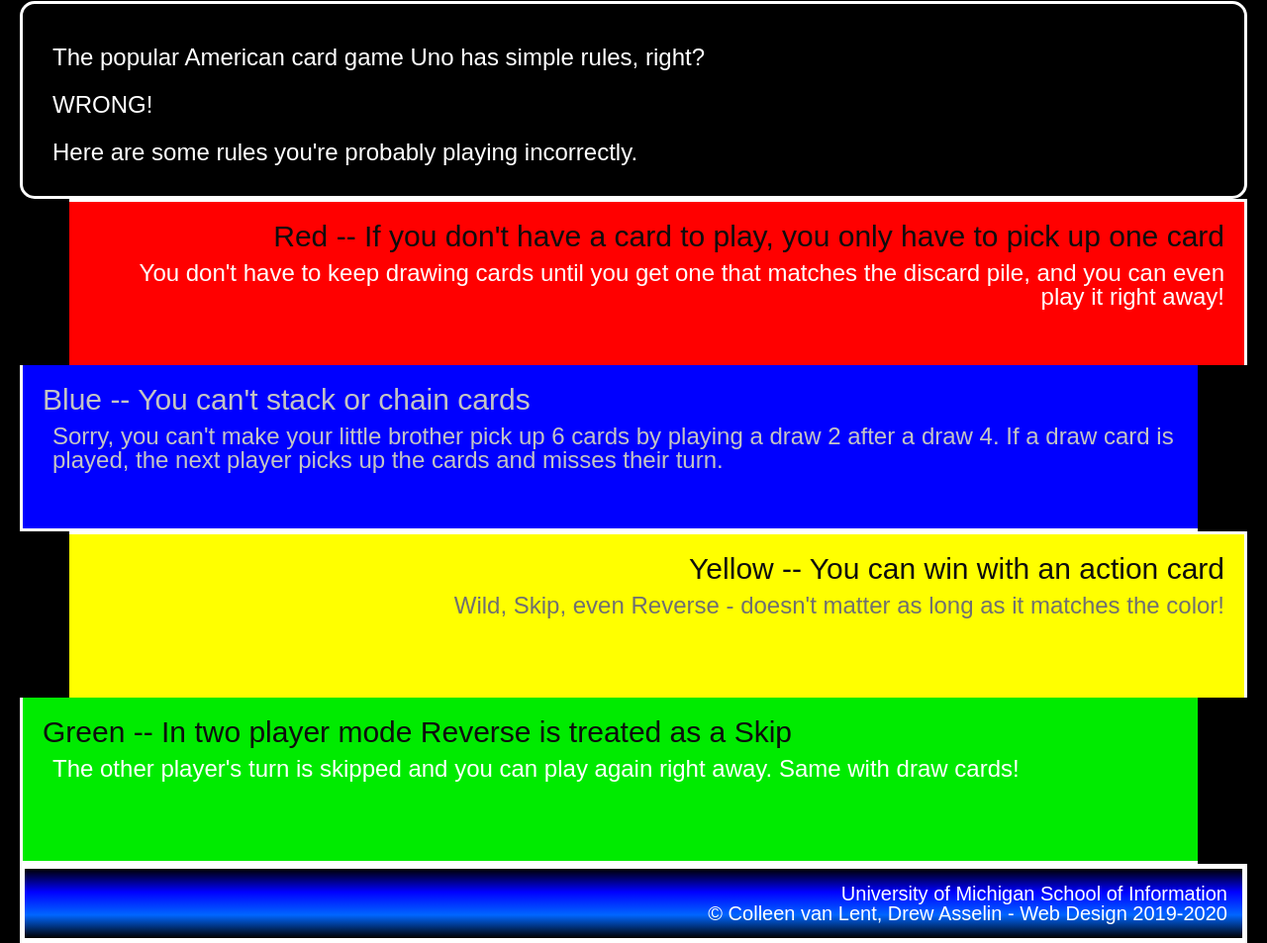
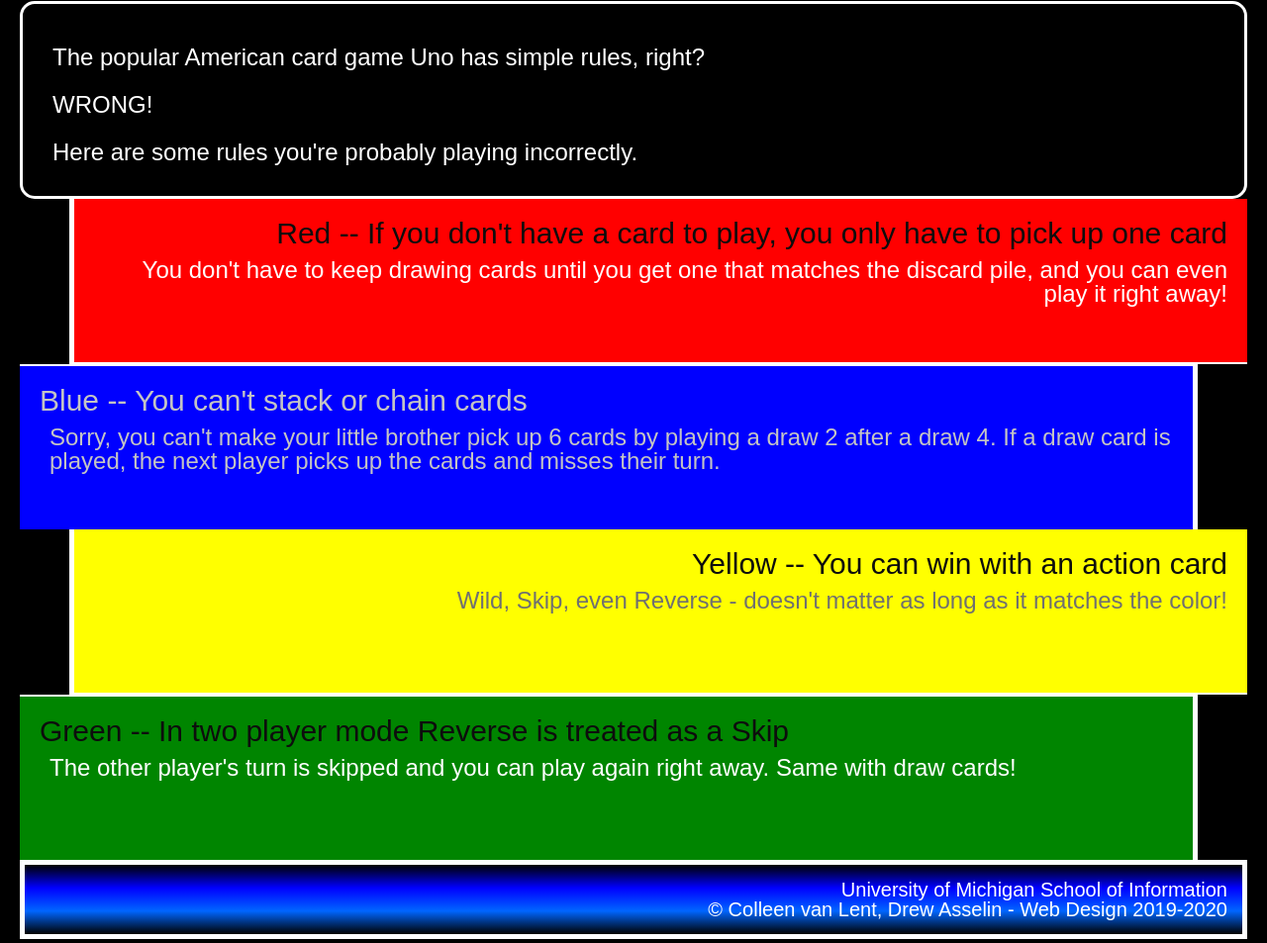
Before and after one commit to czyboyjt/hw2-w25, a plain HTML site: page index.html in a window 1280 px wide. Shown: the part 327-1280 px from the top of the page at 99% size. Drawn offline with Linux system fonts and the light colour scheme.

Commit message:
Add files via upload

```diff
--- a/css/style.css
+++ b/css/style.css
@@ -3,6 +3,13 @@ body {
     background-color: #000000;
     color: #ffffff;
     margin: 20px 20px 0px 20px;
+}
+
+div {
+    border: 3px solid #ffffff;
+    padding: 20px;
+    min-height: 125px;
+    height: auto;
 }
 
 h1 {
@@ -29,12 +36,6 @@ img {
     border: #ffffff 10px dashed;
 }
 
-div {
-    border: 3px solid #ffffff;
-    padding: 20px;
-    min-height: 125px;
-    height: auto;
-}
 
 .introduction {
     border-radius: 15px;
@@ -46,16 +47,20 @@ div {
     background-color: #FF0000;
     text-align: right;
     margin-left: 50px;
-    border-left: 5px;
-    border-bottom: 2px;
+    border-left: 5px #ffffff solid;
+    border-bottom: 2px #ffffff solid;
+    border-right: 0px;
+    border-top: 0px;
 }
 
 .blue {
     background-color: #0000FF;
     text-align: left;
     margin-right: 50px;
-    border-right: 5px;
-    border-top: 2px;
+    border-right: 5px #ffffff solid;
+    border-top: 2px #ffffff solid;
+    border-bottom: 0px;
+    border-left: 0px;
 }
 
 .blue h2 {
@@ -69,8 +74,10 @@ div {
     background-color: #FFFF00;
     text-align: right;
     margin-left: 50px;
-    border-left: 5px;
-    border-bottom: 2px;
+    border-left: 5px #ffffff solid;
+    border-bottom: 2px #ffffff solid;
+    border-right: 0px;
+    border-top: 0px;
 }
 
 .yellow p {
@@ -78,11 +85,13 @@ div {
 }
 
 .green {
-    background-color: #00EB00;
+    background-color: #008500;
     text-align: left;
     margin-right: 50px;
-    border-right: 5px;
-    border-top: 2px;
+    border-right: 5px #ffffff solid;
+    border-top: 2px #ffffff solid;
+    border-bottom: 0px;
+    border-left: 0px;
 }
 
 footer {
```
